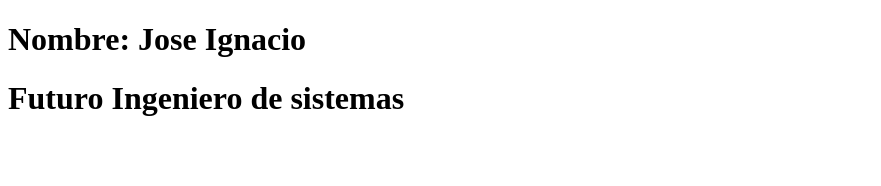
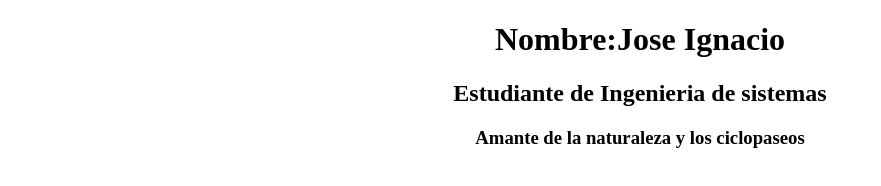
Before and after one commit to hikids23/DSW-JosePerez, a plain HTML site: page index.html in a window 1280 px wide. Shown: the whole page, without its empty margins (0-881 px from the left). Drawn offline with Linux system fonts and the light colour scheme.

Commit message:
Update index.html
Actualización1

```diff
--- a/index.html
+++ b/index.html
@@ -6,7 +6,11 @@
     <title>Document</title>
 </head>
 <body>
-    <h1>Nombre: Jose Ignacio </h1>
-    <h1>Futuro Ingeniero de sistemas</h1>
+    <center>
+    <h1>Nombre:Jose Ignacio </h1>
+    <h2>Estudiante de Ingenieria de sistemas</h2>
+    <h3>Amante de la naturaleza y los ciclopaseos</h3>
+
+</center>
 </body>
 </html>
```
